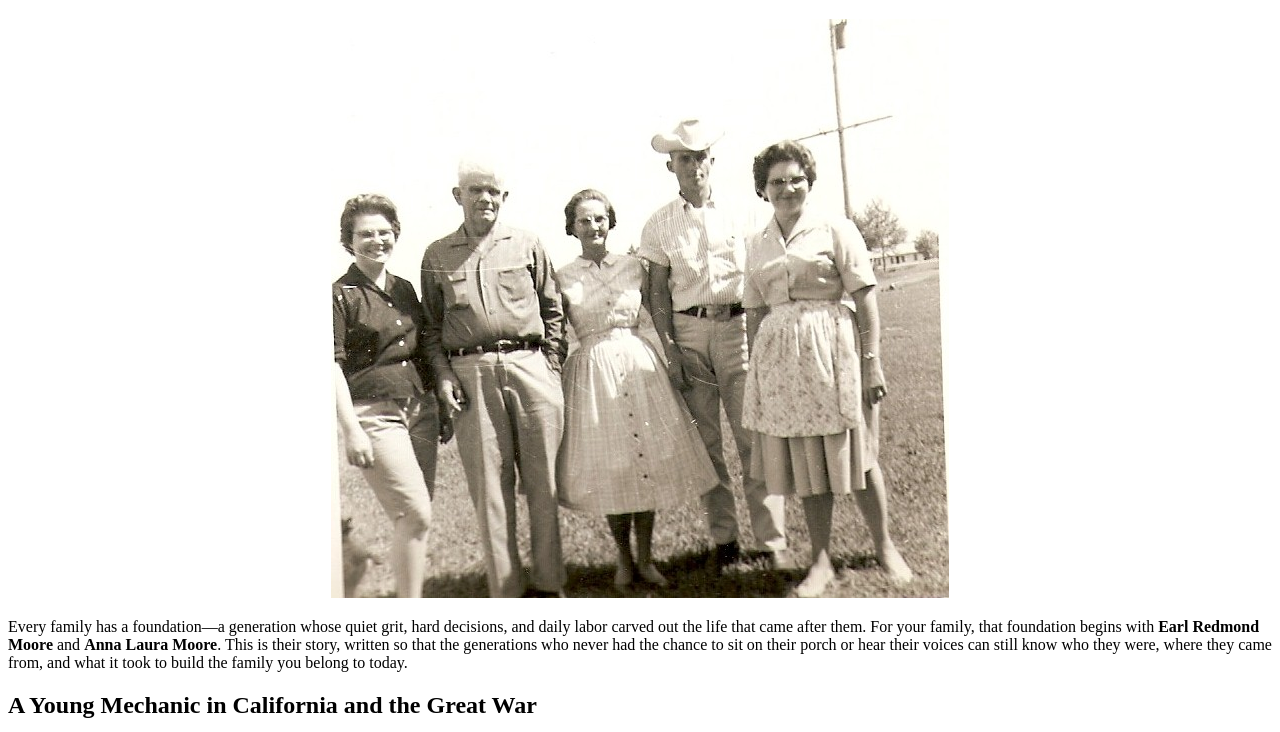
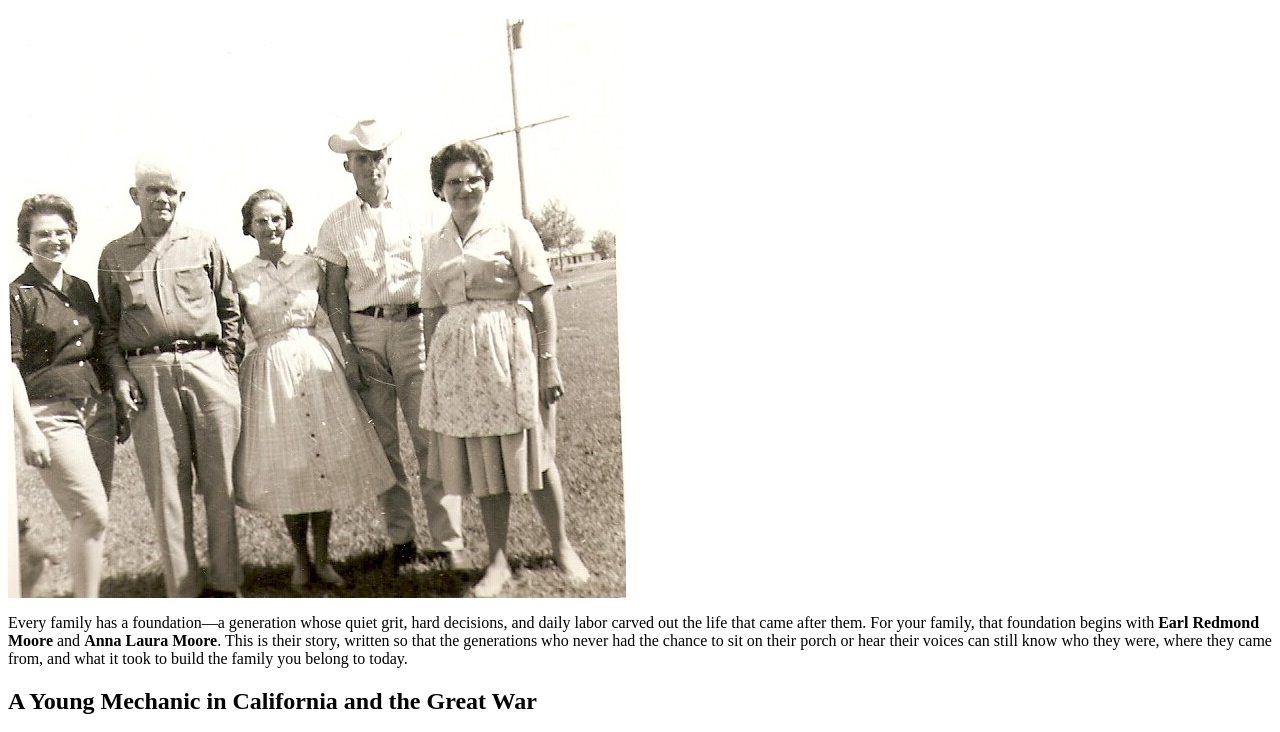
Before and after one commit to randywhitaker/randywhitaker.github.io, a plain HTML site: page moore/index.html in a window 1280 px wide. Shown: the part 61-793 px from the top of the page. Drawn offline with Linux system fonts and the light colour scheme.

Commit message:
Update image styles in index.html

```diff
--- a/moore/index.html
+++ b/moore/index.html
@@ -7,8 +7,11 @@
         <style>
             .cover-page { text-align: center; }
             .container { display: flex; align-items: flex-start;}
-            .sm-pic { max-height: 200px;}
-            /* p { word-break: break-all; white-space: normal;} */
+            img {
+            max-width: 100%;
+            height: auto;
+            display: block; /* Removes unwanted whitespace underneath the image */
+          }
         </style>
     </head>
     <body>
```
